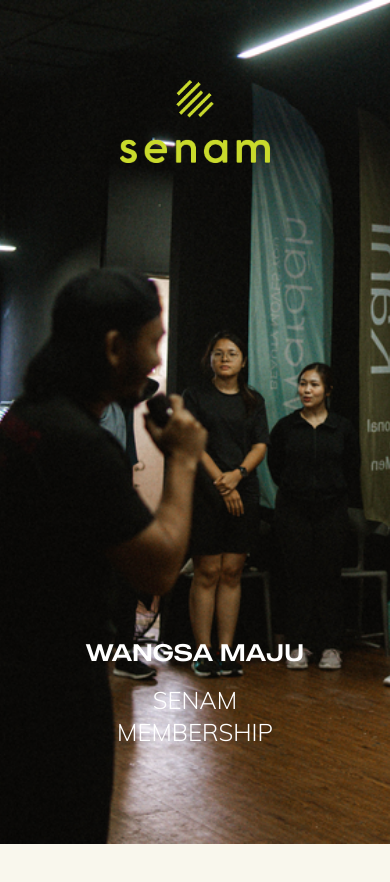
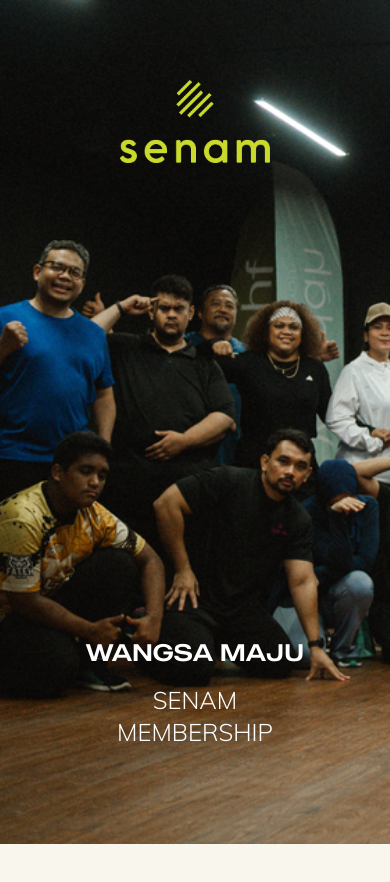
Before and after one commit to ifaridaiman/senamweb, a Next.js app: page /coming-soon in a window 390 px wide. Shown: the top 882 px of the page. Built offline with nearby package versions, Linux system fonts and the light colour scheme.

Commit message:
update hero baner at mobile

```diff
--- a/app/coming-soon/partials/section1.tsx
+++ b/app/coming-soon/partials/section1.tsx
@@ -6,7 +6,7 @@
     <section
       id="section1"
       data-color=""
-      className="h-screen w-auto z-0 bg-hero-comingSoon-banner-mobile md:bg-hero-comingSoon-banner-desktop bg-center-18 md:bg-center bg-no-repeat bg-cover flex justify-between flex-col p-20"
+      className="h-screen w-auto z-0 bg-hero-comingSoon-banner-desktop md:bg-hero-comingSoon-banner-desktop bg-center-18 md:bg-center bg-no-repeat bg-cover flex justify-between flex-col p-20"
     >
       <div className="flex justify-center ">
         <Image
```
